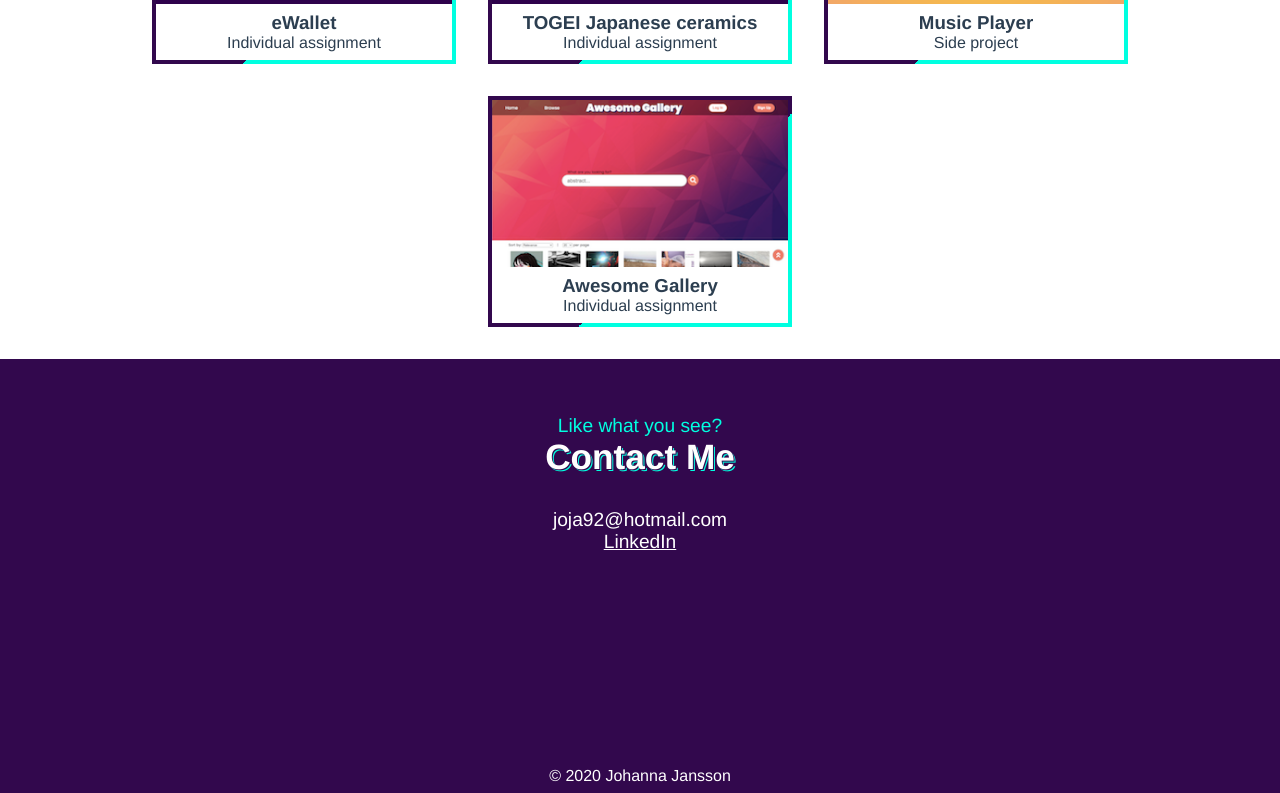
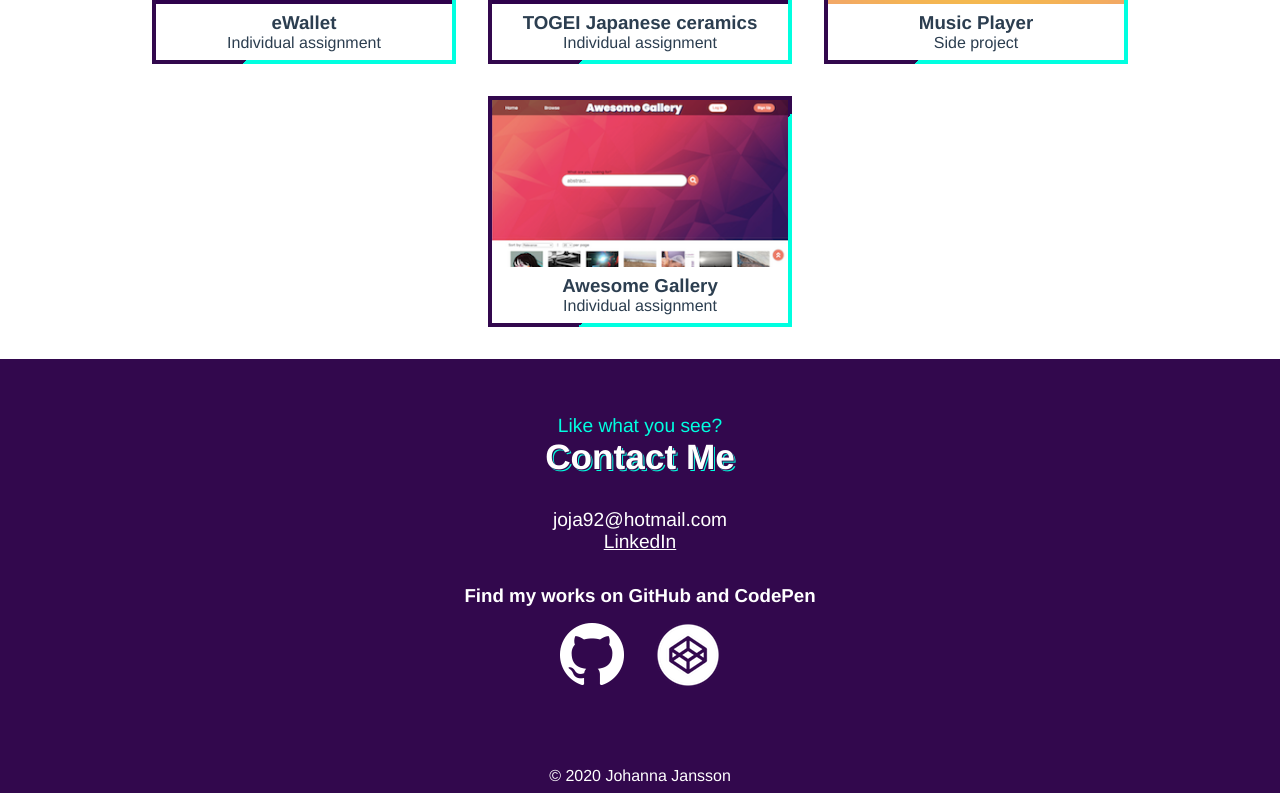
Before and after one commit to jensengbg-johanna-jansson/portfolio, a Vue app: page /#/ in a window 1280 px wide. Shown: the part 1653-2446 px from the top of the page. Built offline with nearby package versions, Linux system fonts and the light colour scheme.

Commit message:
Added links to git & codepen

```diff
--- a/src/components/Contact.vue
+++ b/src/components/Contact.vue
@@ -4,6 +4,12 @@
         <h2 class="contact-heading">Contact Me</h2>
         <p class="contact-text">joja92@hotmail.com</p>
         <a class="contact-text" href="https://www.linkedin.com/in/johannajansson1/">LinkedIn</a>
+
+        <div class="contact-works">
+            <h3>Find my works on GitHub and CodePen</h3>
+            <a href="" class="contact-works-link"><img :src="require(`@/assets/github_logo.png`)" alt="Link to GitHub"></a>
+            <a href="" class="contact-works-link"><img :src="require(`@/assets/codepen_logo.png`)" alt="Link to Codepen"></a>
+        </div>
     </section>
 </template>
 
@@ -35,5 +41,19 @@ export default {
             color: #ffffff;
             font-size: 1.2rem;
         }
+        &-works {
+            margin: 2rem 0;
+
+            h3 {
+                margin-bottom: 1rem;
+            }
+            a:first-of-type {
+                margin-right: 2rem;
+            }
+            &-link:hover {
+                cursor: pointer;
+            }
+        }
+
     }
 </style>
```
Also changed, not shown: src/assets/codepen_logo.png (added), src/assets/github_logo.png (added).
